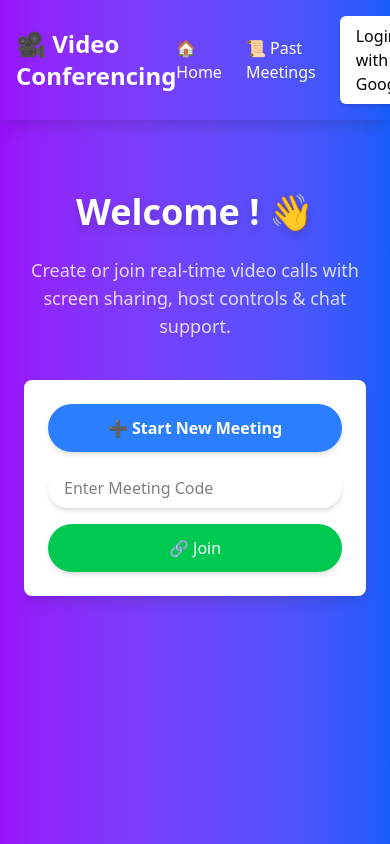
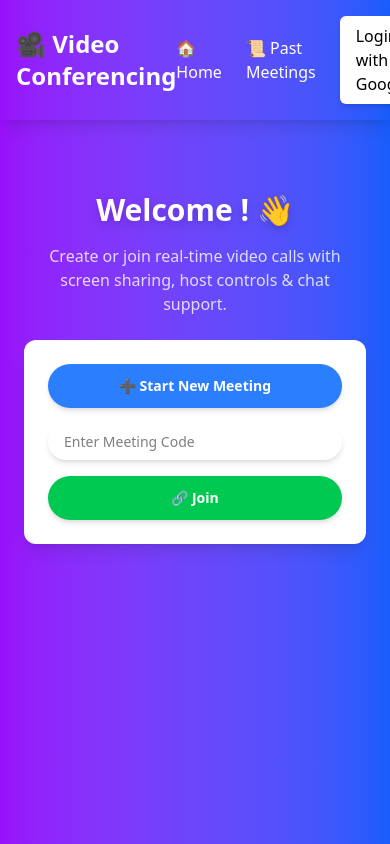
Before and after one commit to namitaa15/video_conferencing, a React (Vite) app in the folder frontend/: page / in a window 390 px wide. Shown: the top 844 px of the page. Built offline with nearby package versions, Linux system fonts and the light colour scheme; no server answers.

Commit message:
making homepage responsive

```diff
--- a/frontend/src/pages/Home.jsx
+++ b/frontend/src/pages/Home.jsx
@@ -44,47 +44,40 @@ const Home = () => {
       alert("Failed to join meeting. Please check the Meeting ID.");
     }
   };
-
-
   return (
     <div className="min-h-screen bg-gradient-to-r from-purple-600 to-blue-600 text-white">
-      {/* Navbar */}
       <Navbar />
 
-      {/* Main Content */}
       <div className="flex flex-col items-center justify-center text-center p-6 mt-12">
         {/* Heading */}
-        <h1 className="text-4xl sm:text-5xl font-extrabold mb-6 flex items-center gap-2 drop-shadow-lg">
+        <h1 className="text-3xl sm:text-4xl md:text-5xl font-extrabold mb-4 sm:mb-6 flex flex-wrap justify-center gap-2 drop-shadow-lg text-center">
           Welcome {user?.name}! 👋
         </h1>
 
-        <p className="text-lg text-white/80 max-w-md mb-8">
+        <p className="text-base sm:text-lg text-white/80 max-w-xs sm:max-w-md mb-6 sm:mb-8">
           Create or join real-time video calls with screen sharing, host controls & chat support.
         </p>
 
-        {/* Start + Join Section (Responsive) */}
-        <div className="w-full max-w-xl flex flex-col sm:flex-row items-center gap-4 mt-2 bg-white bg-opacity-20 p-6 rounded-lg shadow-lg backdrop-blur-md">
-          {/* Start Meeting */}
+        {/* Start + Join Section */}
+        <div className="w-full max-w-md flex flex-col gap-4 sm:gap-3 bg-white bg-opacity-20 p-6 rounded-xl shadow-lg backdrop-blur-md">
           <button
             onClick={startMeeting}
-            className="bg-blue-500 hover:bg-blue-700 px-6 py-3 text-base sm:text-lg font-semibold rounded-full shadow-md transition-all duration-300 w-full sm:w-auto"
+            className="bg-blue-500 hover:bg-blue-700 px-6 py-3 text-sm sm:text-lg font-semibold rounded-full shadow-md transition-all duration-300 w-full"
           >
             ➕ Start New Meeting
           </button>
 
-          {/* Input for Join */}
           <input
             type="text"
             placeholder="Enter Meeting Code"
             value={roomId}
             onChange={(e) => setRoomId(e.target.value)}
-            className="flex-1 px-4 py-2 text-black text-base sm:text-lg rounded-full outline-none border-none shadow-md focus:ring-2 focus:ring-purple-400 transition-all w-full"
+            className="px-4 py-2 text-black text-sm sm:text-lg rounded-full outline-none border-none shadow-md focus:ring-2 focus:ring-purple-400 transition-all w-full"
           />
 
-          {/* Join Button */}
           <button
             onClick={joinMeeting}
-            className="bg-green-500 hover:bg-green-700 px-6 py-3 text-base sm:text-lg rounded-full shadow-md transition-all duration-300 w-full sm:w-auto"
+            className="bg-green-500 hover:bg-green-700 px-6 py-3 text-sm sm:text-lg font-semibold rounded-full shadow-md transition-all duration-300 w-full"
           >
             🔗 Join
           </button>
@@ -94,4 +87,6 @@ const Home = () => {
   );
 };
 
+
+
 export default Home;
```
